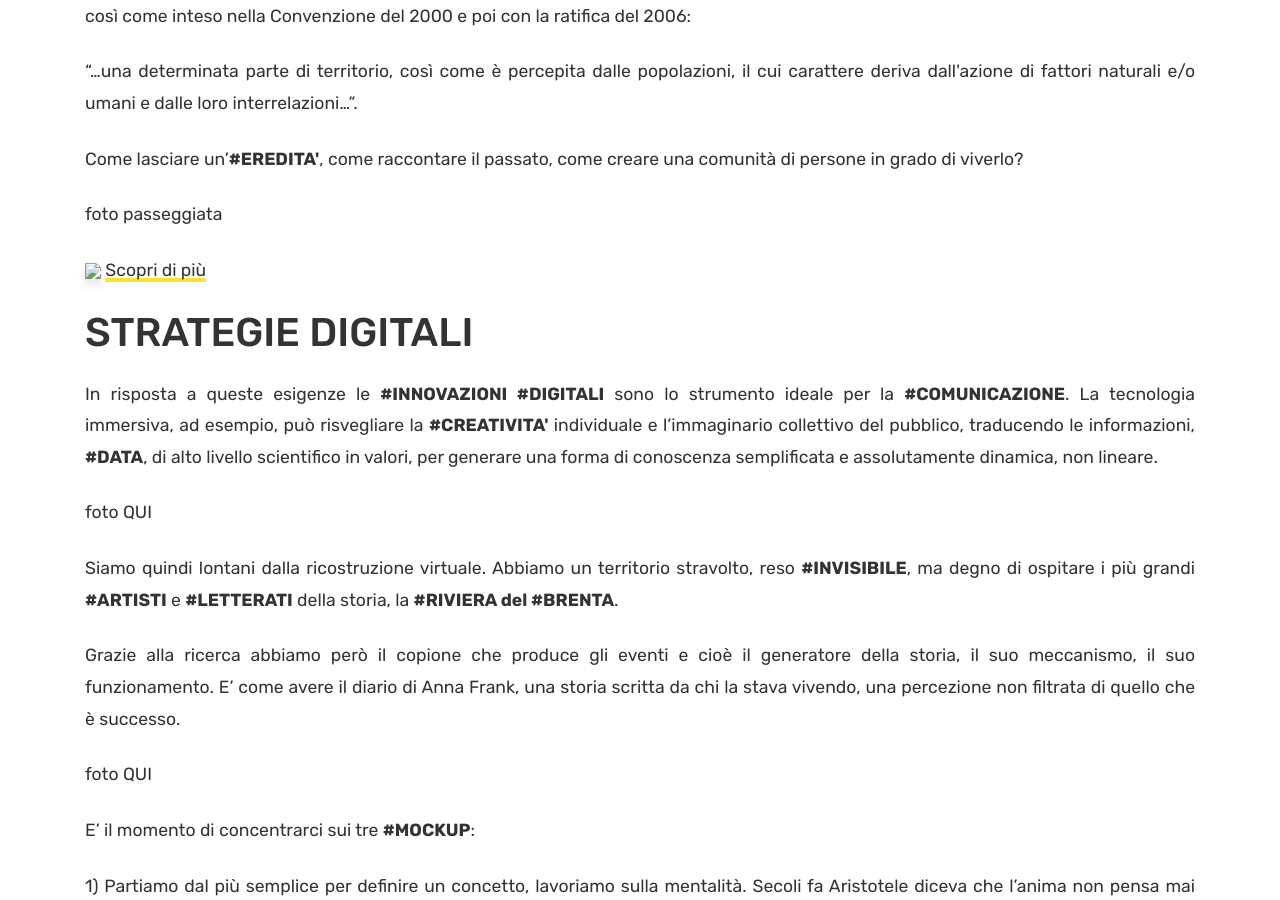
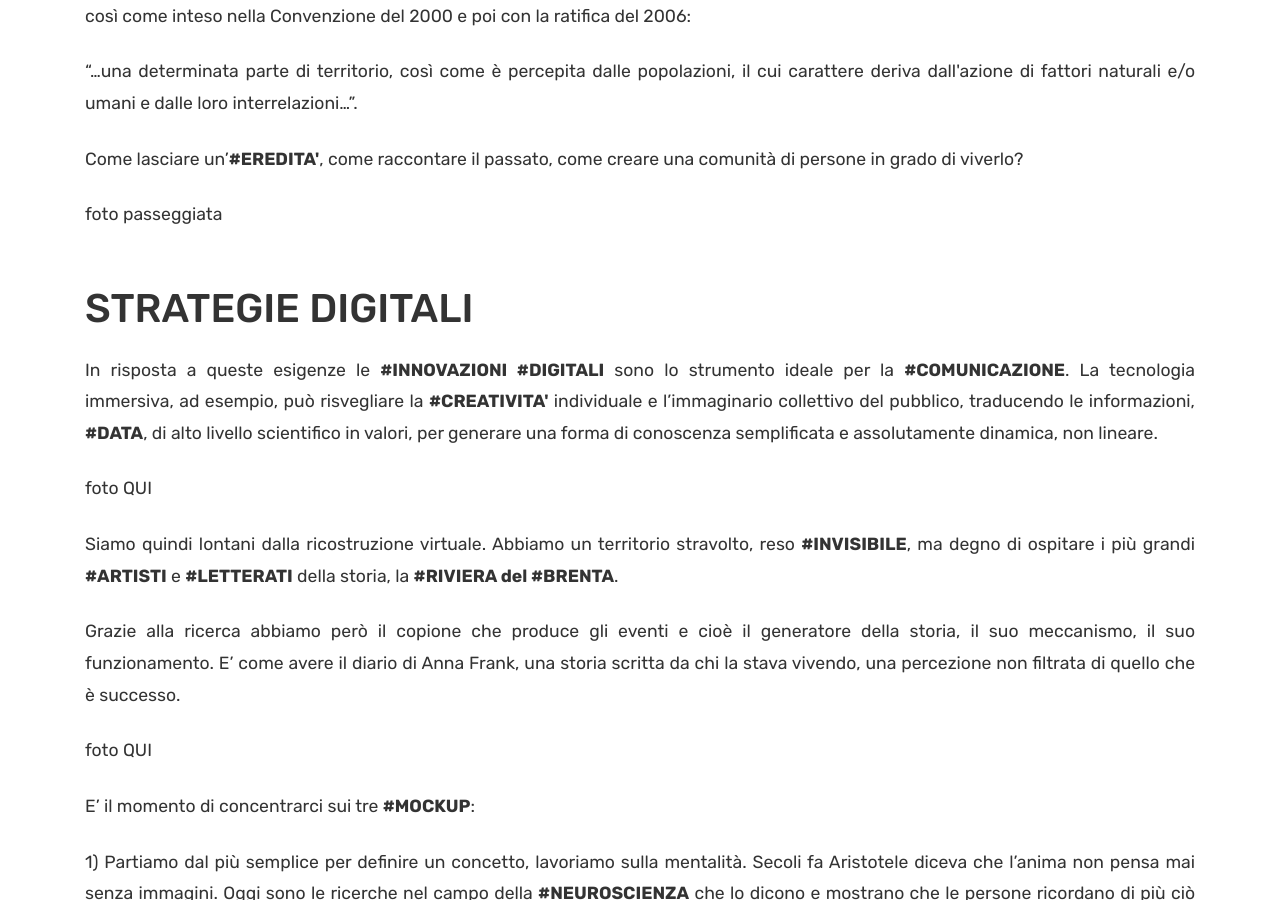
Before and after one commit to valrem93/SantIlarioeilBrenta_test, a Jekyll site: the page built from docs/heritage.html, in a window 1280 px wide and 900 px high, scrolled down 1519 px. Built offline with Jekyll 4.4.1, drawn with Linux system fonts in a browser that asks for light colours.

Commit message:
Update heritage.html

```diff
--- a/docs/heritage.html
+++ b/docs/heritage.html
@@ -49,11 +49,9 @@ o meglio del paesaggio, così come inteso nella Convenzione del 2000 e poi con l
 
 <p>foto passeggiata </p>
 
-<img src="theme2.jpg"alt"foto"/>
+<img scr="theme2.jpg"alt"foto"/>
 
 
-       <a href="https://github.com/discover-Venice/VeniceRiverCollection/blob/gh-pages/docs/assets/images/theme2.jpg" target="_blank">
-        Scopri di più</a></p>
 
 
 <h1>STRATEGIE DIGITALI</h1>
```
